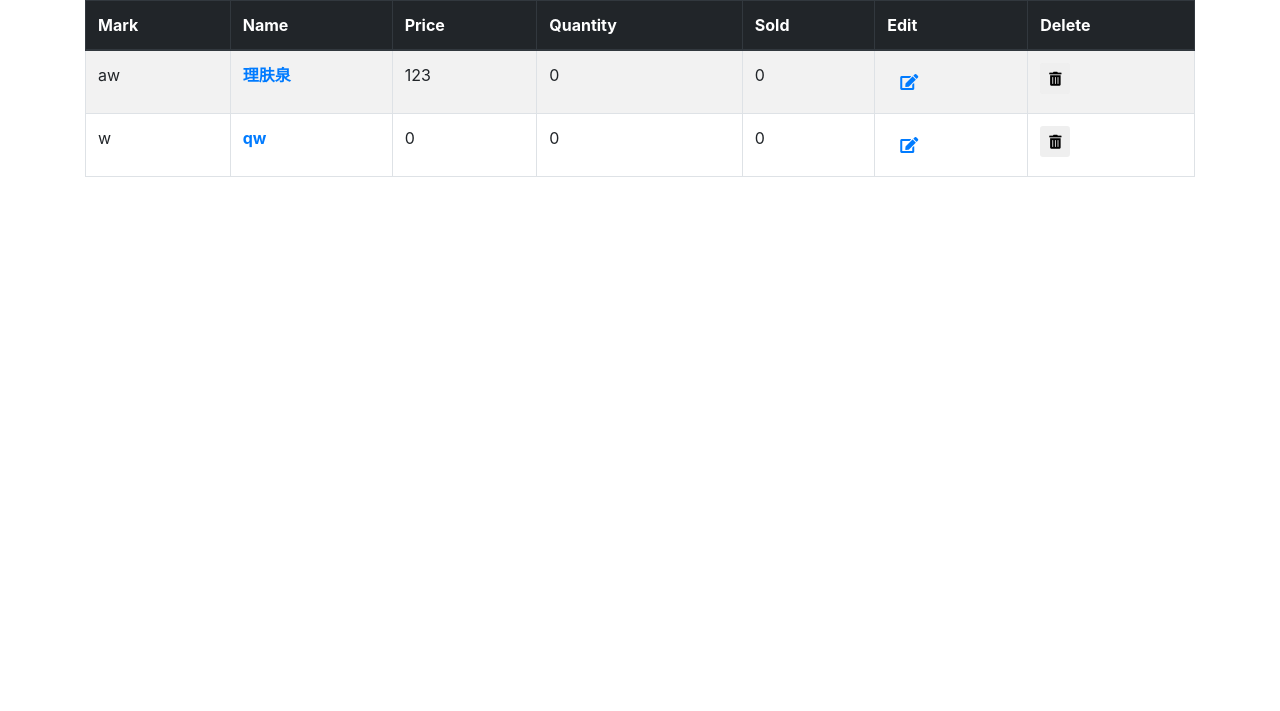
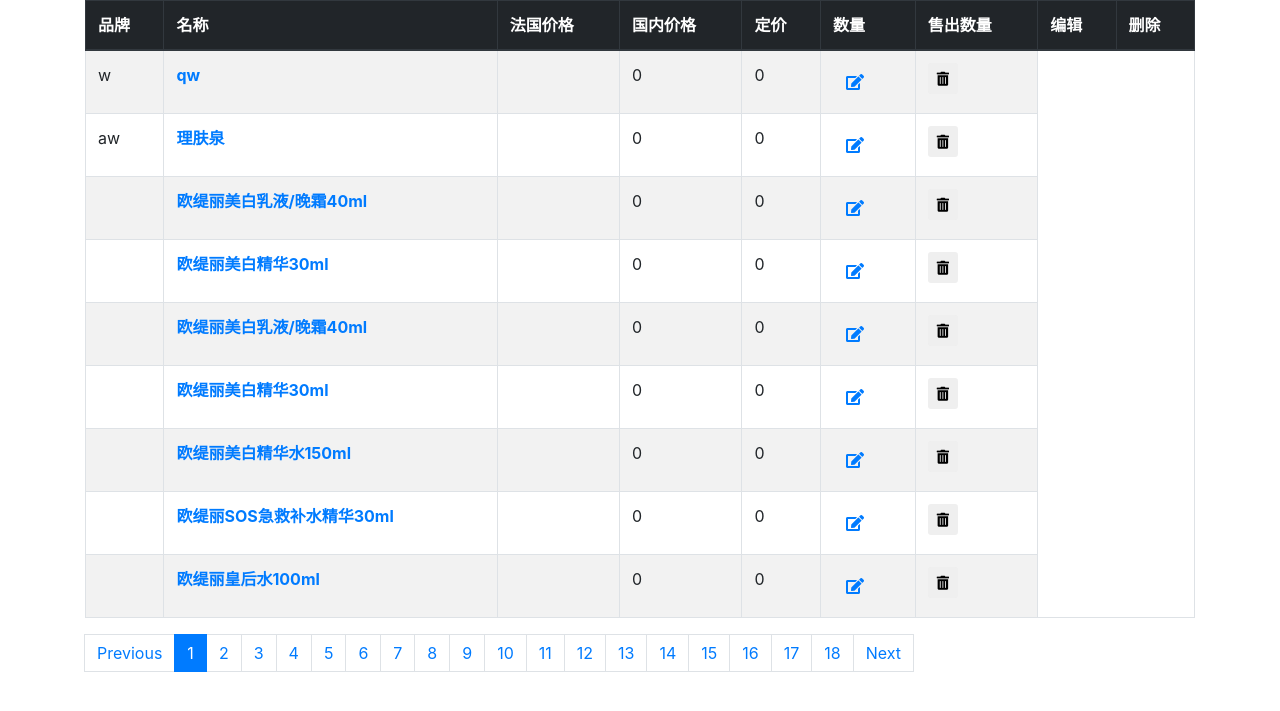
Before and after one commit to zeyizhou/item, a Django app: page / in a window 1280 px wide. Shown: the part 56-767 px from the top of the page. Run offline with Django 3.2, Linux system fonts and the light colour scheme; data comes from the database, SQL or seed files in the repository; some libraries are stand-ins or nearby versions.

Commit message:
add fields

```diff
--- a/item/settings.py
+++ b/item/settings.py
@@ -42,6 +42,7 @@
     # Other apps here
     'crispy_forms',
     'widget_tweaks',
+    'bootstrap4',
 ]
 
 MIDDLEWARE = [
--- a/price/models.py
+++ b/price/models.py
@@ -11,13 +11,13 @@
 class  Item(models.Model):
     mark = models.CharField('Mark', max_length=200, blank=True)
     name = models.CharField('Name', max_length=200, blank=True)
-    price = models.IntegerField('Price', default=0, blank=True)
+    fr_price = models.IntegerField ('Franch Price', default=0, blank=True)
+    cn_price = models.IntegerField ('China Price', default=0, blank=True)
+    sale_price = models.IntegerField('sale Price', default=0, blank=True)
     quantity = models.IntegerField('Quantity', default=0, blank=True)
     sold_quantity = models.IntegerField('Sold Quantity', default=0, blank=True)
     pub_date = models.DateField('date added', blank=True, default=str(time.strftime ('%Y-%m-%d', time.localtime (time.time ()))))
 
-    class Meta:
-        ordering = ['mark', 'name', '-price']
     def __str__(self):
         return self.name
 
--- a/price/templates/base.html
+++ b/price/templates/base.html
@@ -1,5 +1,6 @@
 <!DOCTYPE html>
 {% load staticfiles %}
+{% load bootstrap4 %}
 {% load widget_tweaks %}
 <html lang="en">
 <head>
--- a/price/templates/price/index.html
+++ b/price/templates/price/index.html
@@ -1,22 +1,25 @@
 {%extends "base.html" %}
 {% load staticfiles %}
+{% load bootstrap4 %}
 {% block mainbody %}
 <div class="container">
 
-    <table class=" sortable table table-striped table-bordered table-hover" >
+    <table class="sortable table table-striped table-bordered table-hover" >
         <thead class="thead-dark">
         <tr>
-            <th scope="col">Mark</th>
-            <th scope="col">Name</th>
-            <th scope="col">Price</th>
-            <th scope="col">Quantity</th>
-            <th scope="col">Sold</th>
-            <th scope="col">Edit</th>
-            <th scope="col">Delete</th>
+            <th scope="col">品牌</th>
+            <th scope="col">名称</th>
+            <th scope="col">法国价格</th>
+            <th scope="col">国内价格</th>
+            <th scope="col">定价</th>
+            <th scope="col">数量</th>
+            <th scope="col">售出数量</th>
+            <th scope="col">编辑</th>
+            <th scope="col">删除</th>
         </tr>
         </thead>
         <tbody>
-        {% for item in all_item_list %}
+        {% for item in items %}
         <tr>
             <td>{{ item.mark }}</td>
             <th><a href="{% url 'price:detail' item.id %}">{{ item.name }}</a></th>
@@ -38,6 +41,30 @@
         </tbody>
     </table>
 
+    {% if items.has_other_pages %}
+  <ul class="pagination">
+    {% if items.has_previous %}
+      <li class="active"><a  class="page-link" href="?page={{ items.previous_page_number }}">Previous</a></li>
+    {% else %}
+      <li class="disabled"><a class="page-link" href="#"><span>Previous</span></a></li>
+    {% endif %}
+    {% for i in items.paginator.page_range %}
+      {% if items.number == i %}
+        <li class="page-item active">
+            <a class="page-link" href="#"><span>{{ i }} <span class="sr-only">(current)</span></span></a>
+        </li>
+      {% else %}
+        <li class="active"><a  class="page-link" href="?page={{ i }}">{{ i }}</a></li>
+      {% endif %}
+    {% endfor %}
+    {% if items.has_next %}
+      <li class="active"><a  class="page-link" href="?page={{ items.next_page_number }}">Next</a></li>
+    {% else %}
+      <li class="disabled"><a class="page-link" href="#"><span>Next</span></a></li>
+    {% endif %}
+  </ul>
+{% endif %}
+
 </div>
 
 {% endblock %}
--- a/price/templates/upload_form.html
+++ b/price/templates/upload_form.html
@@ -2,7 +2,7 @@
 {% load crispy_forms_tags %}
 {% block mainbody %}
     <div class="container">
-        <form action="" enctype="multipart/form-data"  method="post">
+        <form enctype="multipart/form-data"  method="post">
             {% csrf_token %}
             <table>
                 {{ form|crispy }}
--- a/price/views.py
+++ b/price/views.py
@@ -10,17 +10,25 @@
 from django.utils import timezone
 from django.views import generic
 from django.urls import reverse_lazy
+from django.core.paginator import Paginator, EmptyPage, PageNotAnInteger
 
 from .models import Item
 from .forms import SNCF, UploadFileForm
 
 
 def index(request):
-    all_item_list = Item.objects.order_by ('-price')
-    context = {
-        'all_item_list': all_item_list,
-    }
-    return render (request, 'price/index.html', context)
+    page = request.GET.get ('page', 1)
+
+    all_item_list = Item.objects.all()
+
+    paginator = Paginator (all_item_list, 9)
+    try:
+        items = paginator.page (page)
+    except PageNotAnInteger:
+        items = paginator.page (1)
+    except EmptyPage:
+        items = paginator.page (paginator.num_pages)
+    return render (request, 'price/index.html', { 'items': items })
 
 
 class DetailView (generic.DetailView):
--- a/requirements.txt
+++ b/requirements.txt
@@ -1,7 +1,7 @@
 django
 gunicorn
 django-heroku
-django-bootstrap3
+django-bootstrap4
 django-crispy_forms
 django_excel
 pyexcel-xls
```
Also changed, not shown: db.sqlite3, price/migrations/0006_auto_20181105_2200.py (added).
